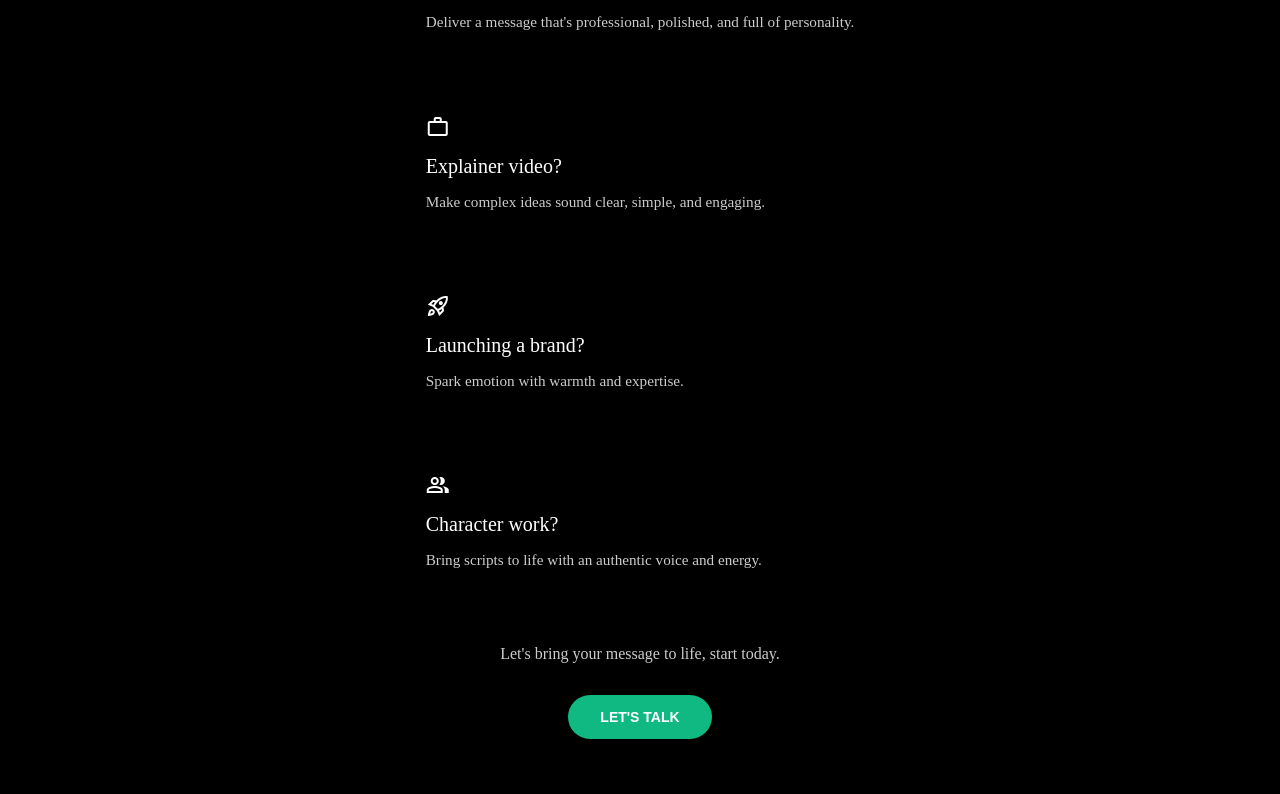
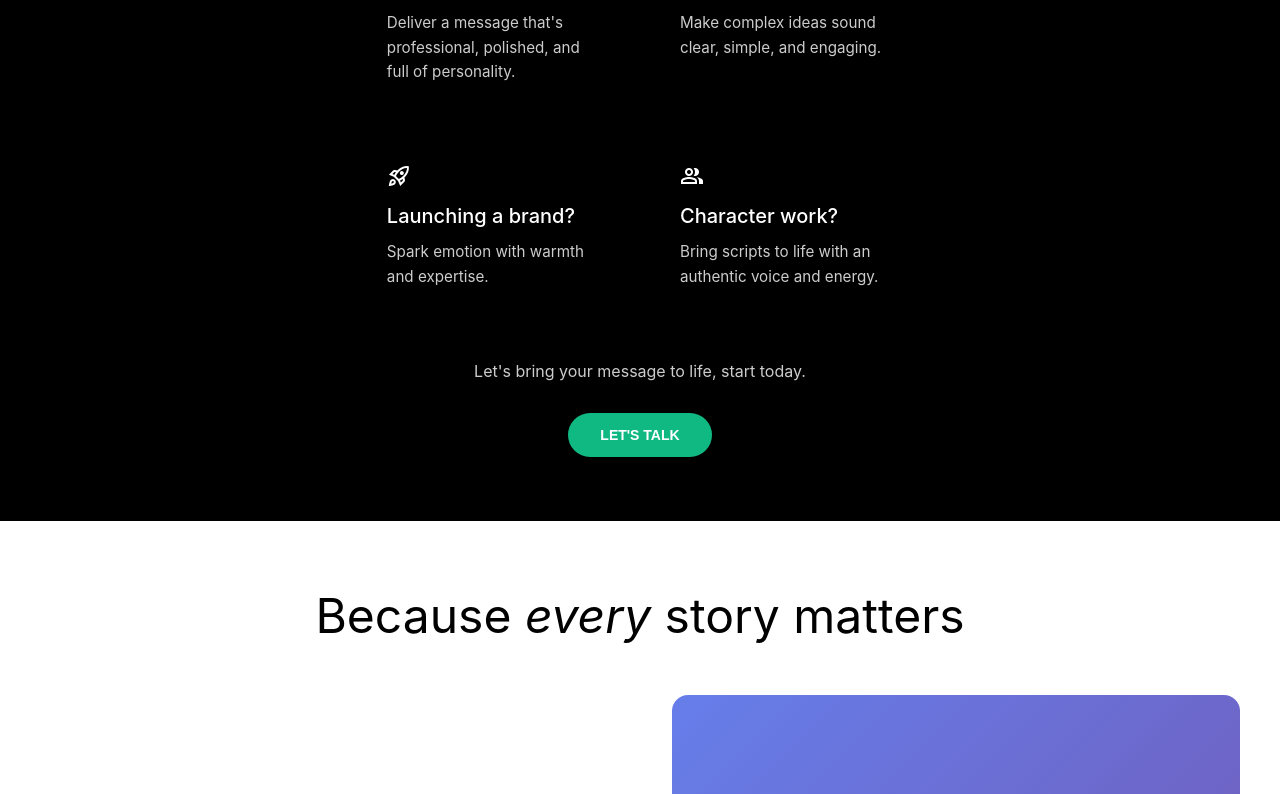
Before and after one commit to robjeybee/leo-cosh-voices, a React (Vite) app: page / in a window 1280 px wide. Shown: the part 2199-2993 px from the top of the page. Built offline with nearby package versions, Linux system fonts and the light colour scheme; a web font is replaced by a local one.

Commit message:
amended audio file path

```diff
--- a/src/components/Demo.jsx
+++ b/src/components/Demo.jsx
@@ -12,7 +12,7 @@
 
         <div className="audio-player">
           <audio
-            src="/public/Assets/Leo Cosh Commercial Demo 2025.mp3"
+            src="/Assets/Leo Cosh Commercial Demo 2025.mp3"
             controls
           />
         </div>
--- a/src/styles/index.css
+++ b/src/styles/index.css
@@ -13,3 +13,37 @@
   --icon-color: #dfba3e;
   --btn-hover-color: #4a45c1;
 }
+
+body {
+  font-family: -apple-system, BlinkMacSystemFont, 'Segoe UI', 'Roboto', 'Oxygen',
+    'Ubuntu', 'Cantarell', 'Fira Sans', 'Droid Sans', 'Helvetica Neue',
+    sans-serif;
+  -webkit-font-smoothing: antialiased;
+  -moz-osx-font-smoothing: grayscale;
+  overflow-x: hidden;
+}
+
+.app {
+  padding-top: 80px;
+}
+
+.italic {
+  font-style: italic;
+}
+
+.cta-button {
+  background-color: #10b981;
+  color: white;
+  padding: 0.875rem 2rem;
+  border-radius: 9999px;
+  font-weight: 600;
+  font-size: 0.875rem;
+  border: none;
+  cursor: pointer;
+  transition: background-color 0.3s ease;
+  display: inline-block;
+}
+
+.cta-button:hover {
+  background-color: #059669;
+}
```
